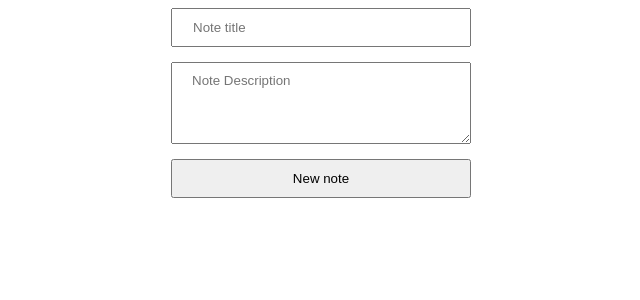
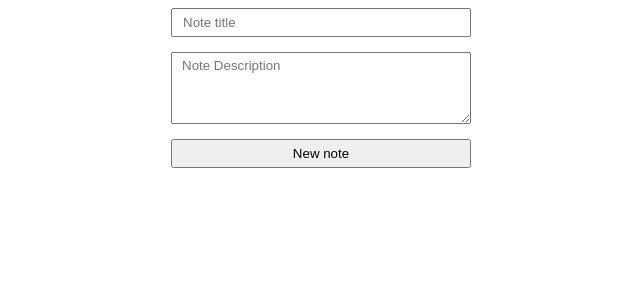
Before and after one commit to srikarreddy155/Viz_Notes, a PHP site: page / in a window 1280 px wide. Shown: the top 300 px of the page, without its empty margins (319-959 px from the left). Run offline with PHP 8.4, Linux system fonts and the light colour scheme; data that the repository does not hold is empty.

Commit message:
Update app.css

```diff
--- a/app.css
+++ b/app.css
@@ -14,7 +14,7 @@ body {
 .new-note textarea,
 .new-note button{
     font-family: Arial;
-    padding: 10px 20px;
+    padding: 5px 10px;
     display: block;
     width: 100%;
     margin-bottom: 15px;
```
